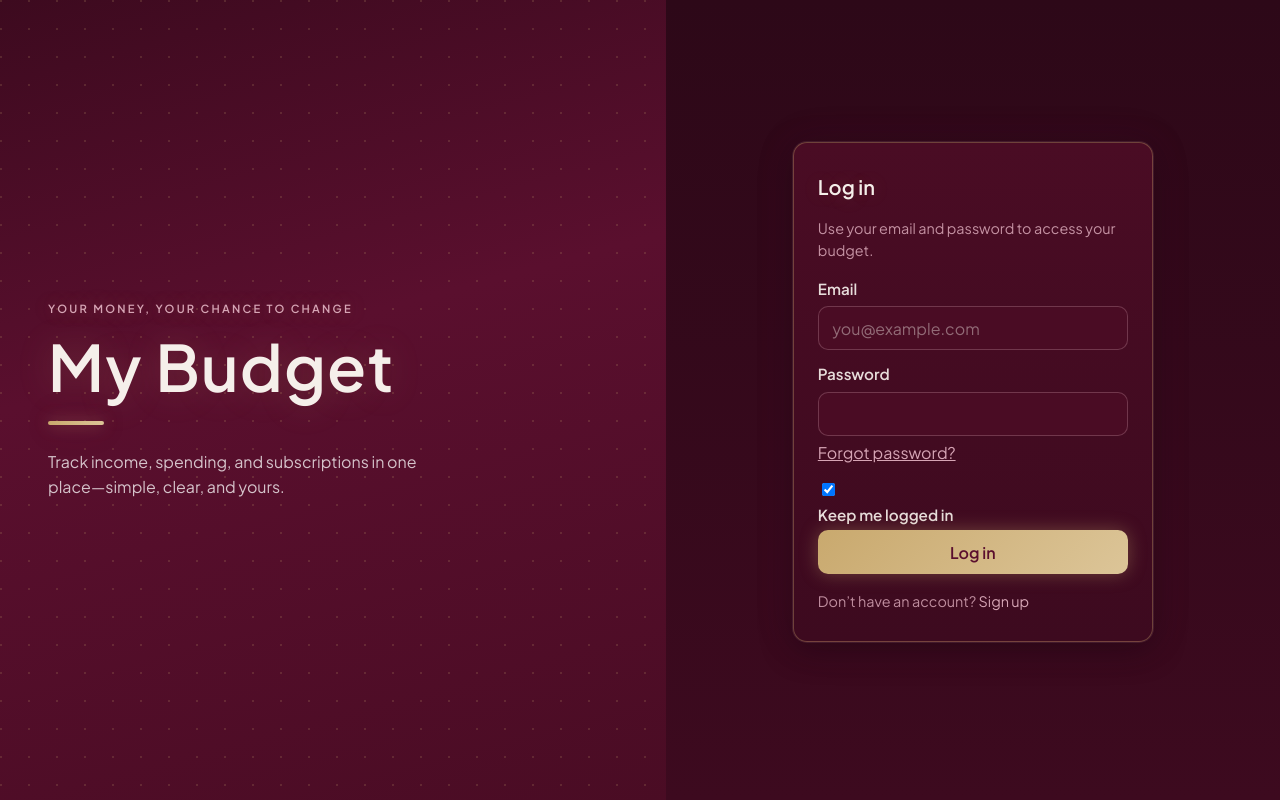
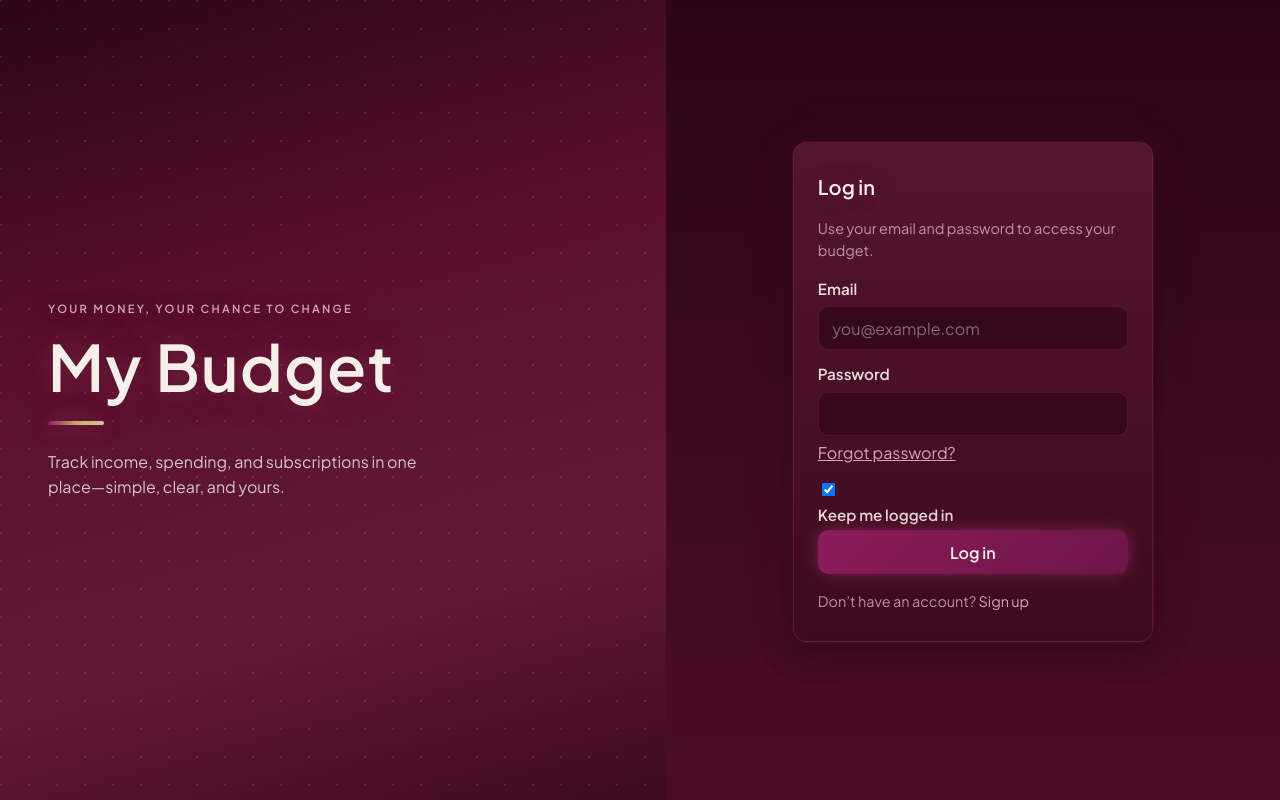
Before and after one commit to saifookhan/budget, a React (Vite) app: page / in a window 1280 px wide. Built offline with nearby package versions, Linux system fonts and the light colour scheme; no server answers.

Commit message:
UI: più bordeaux e magenta su temi, home e grafici
Made-with: Cursor

```diff
--- a/index.html
+++ b/index.html
@@ -4,8 +4,8 @@
     <meta charset="UTF-8" />
     <link rel="icon" type="image/svg+xml" href="/vite.svg" />
     <meta name="viewport" content="width=device-width, initial-scale=1, viewport-fit=cover" />
-    <meta name="theme-color" content="#3d0a1f" media="(prefers-color-scheme: dark)" />
-    <meta name="theme-color" content="#f5efea" media="(prefers-color-scheme: light)" />
+    <meta name="theme-color" content="#2b0716" media="(prefers-color-scheme: dark)" />
+    <meta name="theme-color" content="#f0e6e8" media="(prefers-color-scheme: light)" />
     <meta name="apple-mobile-web-app-capable" content="yes" />
     <meta name="apple-mobile-web-app-status-bar-style" content="black-translucent" />
     <meta http-equiv="Cache-Control" content="no-cache, no-store, must-revalidate" />
--- a/src/index.css
+++ b/src/index.css
@@ -8,91 +8,91 @@
   --mobile-tab-bar-height: 3.75rem;
 }
 
-/* Wine night — bordeaux froid, crema, oro */
+/* Wine night — bordeaux profondo + magenta, oro sui positivi */
 [data-theme="neonBlack"] {
-  --bg: #3d0a1f;
-  --bg-soft: #4a0c24;
+  --bg: #2b0716;
+  --bg-soft: #35081c;
   --surface: #5a0f2e;
-  --card: #52142c;
+  --card: #4a0d27;
   --text: #f5efea;
-  --text-muted: rgba(214, 165, 181, 0.82);
-  --accent: #c9a96e;
-  --accent-soft: rgba(201, 169, 110, 0.28);
+  --text-muted: rgba(214, 165, 181, 0.88);
+  --accent: #8c1c5b;
+  --accent-soft: rgba(140, 28, 91, 0.38);
   --success: #c9a96e;
   --success-soft: rgba(201, 169, 110, 0.22);
   --danger: #d6a5b5;
-  --danger-soft: rgba(214, 165, 181, 0.18);
-  --border: rgba(214, 165, 181, 0.28);
-  --shadow: 0 2px 12px rgba(0, 0, 0, 0.35), 0 0 28px rgba(201, 169, 110, 0.08);
-  --shadow-hover: 0 4px 20px rgba(0, 0, 0, 0.45), 0 0 36px rgba(201, 169, 110, 0.12);
+  --danger-soft: rgba(214, 165, 181, 0.22);
+  --border: rgba(140, 28, 91, 0.42);
+  --shadow: 0 2px 12px rgba(0, 0, 0, 0.4), 0 0 32px rgba(140, 28, 91, 0.14);
+  --shadow-hover: 0 4px 22px rgba(0, 0, 0, 0.48), 0 0 40px rgba(140, 28, 91, 0.2);
 }
 [data-theme="neonBlack"] .settings-page-card select,
 [data-theme="neonBlack"] .settings-page-card .theme-dropdown {
   color: #5a0f2e;
   background: #f5efea;
-  border: 1px solid rgba(214, 165, 181, 0.55);
+  border: 1px solid rgba(140, 28, 91, 0.28);
 }
 [data-theme="neonBlack"] .settings-page-card select option {
   color: #5a0f2e;
   background: #f5efea;
 }
 
-/* Magenta — stessa palette, accento magenta su bordeaux */
+/* Magenta — bordeaux + magenta dominanti */
 [data-theme="neonRainbow"] {
-  --bg: #3d0a1f;
-  --bg-soft: #4a0c24;
-  --surface: #5a0f2e;
-  --card: #52142c;
+  --bg: #2b0716;
+  --bg-soft: #3d0a1f;
+  --surface: #621838;
+  --card: #541530;
   --text: #f5efea;
-  --text-muted: rgba(245, 239, 234, 0.65);
+  --text-muted: rgba(214, 165, 181, 0.86);
   --accent: #8c1c5b;
-  --accent-soft: rgba(140, 28, 91, 0.32);
+  --accent-soft: rgba(140, 28, 91, 0.42);
   --success: #c9a96e;
-  --success-soft: rgba(201, 169, 110, 0.2);
+  --success-soft: rgba(201, 169, 110, 0.24);
   --danger: #d6a5b5;
-  --danger-soft: rgba(214, 165, 181, 0.2);
-  --border: rgba(201, 169, 110, 0.32);
-  --shadow: 0 2px 12px rgba(0, 0, 0, 0.35), 0 0 28px rgba(140, 28, 91, 0.1);
-  --shadow-hover: 0 4px 20px rgba(0, 0, 0, 0.45), 0 0 36px rgba(140, 28, 91, 0.14);
+  --danger-soft: rgba(214, 165, 181, 0.24);
+  --border: rgba(140, 28, 91, 0.5);
+  --shadow: 0 2px 12px rgba(0, 0, 0, 0.42), 0 0 36px rgba(140, 28, 91, 0.18);
+  --shadow-hover: 0 4px 22px rgba(0, 0, 0, 0.5), 0 0 44px rgba(140, 28, 91, 0.26);
 }
 [data-theme="neonRainbow"] .settings-page-card select,
 [data-theme="neonRainbow"] .settings-page-card .theme-dropdown {
   color: #5a0f2e;
   background: #f5efea;
-  border: 1px solid rgba(214, 165, 181, 0.55);
+  border: 1px solid rgba(140, 28, 91, 0.32);
 }
 [data-theme="neonRainbow"] .settings-page-card select option {
   color: #5a0f2e;
   background: #f5efea;
 }
 
-/* Crème — beige caldo, testo bordeaux, oro accento */
+/* Crème — fondo rosato, bordeaux testo, magenta accento */
 [data-theme="neonClear"] {
-  --bg: #f5efea;
-  --bg-soft: #ebe2da;
-  --surface: #fffdfb;
-  --card: #fffcfa;
-  --text: #5a0f2e;
-  --text-muted: rgba(90, 15, 46, 0.58);
-  --accent: #c9a96e;
-  --accent-soft: rgba(201, 169, 110, 0.22);
-  --success: #8c1c5b;
-  --success-soft: rgba(140, 28, 91, 0.1);
+  --bg: #f0e6e8;
+  --bg-soft: #e5d6da;
+  --surface: #faf4f5;
+  --card: #fff9fa;
+  --text: #4a0c24;
+  --text-muted: rgba(74, 12, 36, 0.62);
+  --accent: #8c1c5b;
+  --accent-soft: rgba(140, 28, 91, 0.16);
+  --success: #5a0f2e;
+  --success-soft: rgba(90, 15, 46, 0.1);
   --danger: #7a2848;
-  --danger-soft: rgba(122, 40, 72, 0.12);
-  --border: rgba(214, 165, 181, 0.55);
-  --shadow: 0 2px 12px rgba(90, 15, 46, 0.06);
-  --shadow-hover: 0 4px 20px rgba(90, 15, 46, 0.1);
+  --danger-soft: rgba(122, 40, 72, 0.14);
+  --border: rgba(140, 28, 91, 0.22);
+  --shadow: 0 2px 12px rgba(90, 15, 46, 0.08), 0 0 0 1px rgba(140, 28, 91, 0.04);
+  --shadow-hover: 0 4px 20px rgba(90, 15, 46, 0.12), 0 0 24px rgba(140, 28, 91, 0.08);
 }
 [data-theme="neonClear"] .settings-page-card select,
 [data-theme="neonClear"] .settings-page-card .theme-dropdown {
-  color: #5a0f2e;
-  background: #fffcfa;
-  border: 1px solid var(--border);
+  color: #4a0c24;
+  background: #fff9fa;
+  border: 1px solid rgba(140, 28, 91, 0.28);
 }
 [data-theme="neonClear"] .settings-page-card select option {
-  color: #5a0f2e;
-  background: #fffcfa;
+  color: #4a0c24;
+  background: #fff9fa;
 }
 
 * {
@@ -1203,15 +1203,17 @@ button {
   padding: 3rem 2rem;
   position: relative;
   overflow: hidden;
-  background: linear-gradient(165deg, #3d0a1f 0%, #5a0f2e 42%, #4a0c24 100%);
+  background: linear-gradient(165deg, #2b0716 0%, #5a0f2e 38%, #621838 72%, #3d0a1f 100%);
 }
 
 .home-hero-pattern {
   position: absolute;
   inset: 0;
-  opacity: 0.4;
-  background-image: radial-gradient(circle at 1px 1px, rgba(201, 169, 110, 0.45) 1px, transparent 0);
-  background-size: 28px 28px;
+  opacity: 0.45;
+  background-image:
+    radial-gradient(circle at 1px 1px, rgba(201, 169, 110, 0.38) 1px, transparent 0),
+    radial-gradient(circle at 14px 14px, rgba(140, 28, 91, 0.22) 1px, transparent 0);
+  background-size: 28px 28px, 28px 28px;
   pointer-events: none;
 }
 
@@ -1230,7 +1232,7 @@ button {
   text-transform: uppercase;
   color: #d6a5b5;
   margin: 0 0 1rem 0;
-  text-shadow: 0 0 18px rgba(201, 169, 110, 0.35);
+  text-shadow: 0 0 20px rgba(140, 28, 91, 0.35);
 }
 
 .home-title {
@@ -1241,16 +1243,16 @@ button {
   color: #f5efea;
   margin: 0;
   line-height: 1.05;
-  text-shadow: 0 0 36px rgba(201, 169, 110, 0.2);
+  text-shadow: 0 0 40px rgba(140, 28, 91, 0.28), 0 0 24px rgba(201, 169, 110, 0.12);
 }
 
 .home-title-rule {
   width: 56px;
   height: 4px;
   margin: 1.25rem auto 1.5rem;
-  background: linear-gradient(90deg, #c9a96e, #dcc598);
+  background: linear-gradient(90deg, #8c1c5b, #c9a96e, #dcc598);
   border-radius: 2px;
-  box-shadow: 0 0 16px rgba(201, 169, 110, 0.45), 0 0 32px rgba(140, 28, 91, 0.25);
+  box-shadow: 0 0 18px rgba(140, 28, 91, 0.5), 0 0 24px rgba(201, 169, 110, 0.3);
 }
 
 .home-tagline {
@@ -1268,7 +1270,7 @@ button {
   align-items: flex-start;
   justify-content: center;
   padding: 2rem 1.5rem;
-  background: linear-gradient(180deg, #2d0818 0%, #3d0a1f 100%);
+  background: linear-gradient(180deg, #2b0716 0%, #3d0a1f 55%, #4a0d27 100%);
 }
 
 .home-login-card.auth-card.card {
@@ -1276,14 +1278,14 @@ button {
   max-width: 360px;
   padding: 1.75rem 1.5rem;
   border-radius: var(--radius);
-  background: linear-gradient(180deg, #4a0c24 0%, #3d0a1f 100%);
-  border: 1px solid rgba(201, 169, 110, 0.35);
-  box-shadow: 0 0 0 1px rgba(214, 165, 181, 0.12), 0 8px 32px rgba(0, 0, 0, 0.35), 0 0 40px rgba(140, 28, 91, 0.12);
+  background: linear-gradient(180deg, #541530 0%, #3d0a1f 100%);
+  border: 1px solid rgba(140, 28, 91, 0.48);
+  box-shadow: 0 0 0 1px rgba(140, 28, 91, 0.15), 0 8px 32px rgba(0, 0, 0, 0.4), 0 0 48px rgba(140, 28, 91, 0.16);
 }
 
 .home-login-card .auth-title {
   color: #f5efea;
-  text-shadow: 0 0 20px rgba(201, 169, 110, 0.2);
+  text-shadow: 0 0 24px rgba(140, 28, 91, 0.35);
 }
 .home-login-card .muted {
   color: rgba(214, 165, 181, 0.88);
@@ -1305,20 +1307,20 @@ button {
 }
 .home-login-card .contact-input:focus,
 .home-login-card input:focus {
-  border-color: #c9a96e;
-  box-shadow: 0 0 0 3px rgba(201, 169, 110, 0.22), 0 0 18px rgba(140, 28, 91, 0.15);
+  border-color: #8c1c5b;
+  box-shadow: 0 0 0 3px rgba(140, 28, 91, 0.28), 0 0 20px rgba(140, 28, 91, 0.2);
   outline: none;
 }
 .home-login-card .btn-primary,
 .home-login-card .contact-send {
-  background: linear-gradient(135deg, #c9a96e 0%, #dcc598 100%);
-  color: #5a0f2e;
+  background: linear-gradient(135deg, #8c1c5b 0%, #6d1548 100%);
+  color: #f5efea;
   border: none;
-  box-shadow: 0 0 18px rgba(201, 169, 110, 0.35);
+  box-shadow: 0 0 22px rgba(140, 28, 91, 0.45), 0 0 12px rgba(201, 169, 110, 0.15);
 }
 .home-login-card .btn-primary:hover:not(:disabled),
 .home-login-card .contact-send:hover {
-  box-shadow: 0 0 26px rgba(201, 169, 110, 0.45);
+  box-shadow: 0 0 32px rgba(140, 28, 91, 0.55), 0 0 16px rgba(201, 169, 110, 0.2);
   opacity: 1;
 }
 .home-login-card .btn-link,
--- a/src/theme.ts
+++ b/src/theme.ts
@@ -31,19 +31,19 @@ export function applyTheme(id: ThemeId): void {
 
 const CHART_COLORS_BY_THEME: Record<ThemeId, string[]> = {
   neonBlack: [
-    '#8c1c5b', '#c9a96e', '#d6a5b5', '#5a0f2e', '#a67d8c',
-    '#b89268', '#7a2848', '#dcc598', '#9e6b7c', '#8b7355',
-    '#c4a574', '#b07a90',
+    '#8c1c5b', '#5a0f2e', '#c9a96e', '#6d1548', '#d6a5b5',
+    '#4a0d27', '#b89268', '#7a2848', '#9b4d72', '#dcc598',
+    '#621838', '#a67d8c', '#b07a90',
   ],
   neonRainbow: [
-    '#8c1c5b', '#c9a96e', '#5a0f2e', '#d6a5b5', '#a08050',
-    '#6d3d52', '#d4b896', '#9b4d72', '#e4d4c4', '#7a2848',
+    '#8c1c5b', '#621838', '#5a0f2e', '#c9a96e', '#9b4d72',
+    '#6d1548', '#d6a5b5', '#a08050', '#541530', '#7a2848',
     '#b89268', '#a67d8c',
   ],
   neonClear: [
-    '#8c1c5b', '#c9a96e', '#5a0f2e', '#d6a5b5', '#a67d8c',
-    '#b89268', '#7a2848', '#dcc598', '#9e6b7c', '#8b7355',
-    '#c4a574', '#b07a90',
+    '#8c1c5b', '#5a0f2e', '#6d1548', '#c9a96e', '#d6a5b5',
+    '#621838', '#b89268', '#7a2848', '#9b4d72', '#4a0c24',
+    '#dcc598', '#a67d8c', '#b07a90',
   ],
 }
 
```
